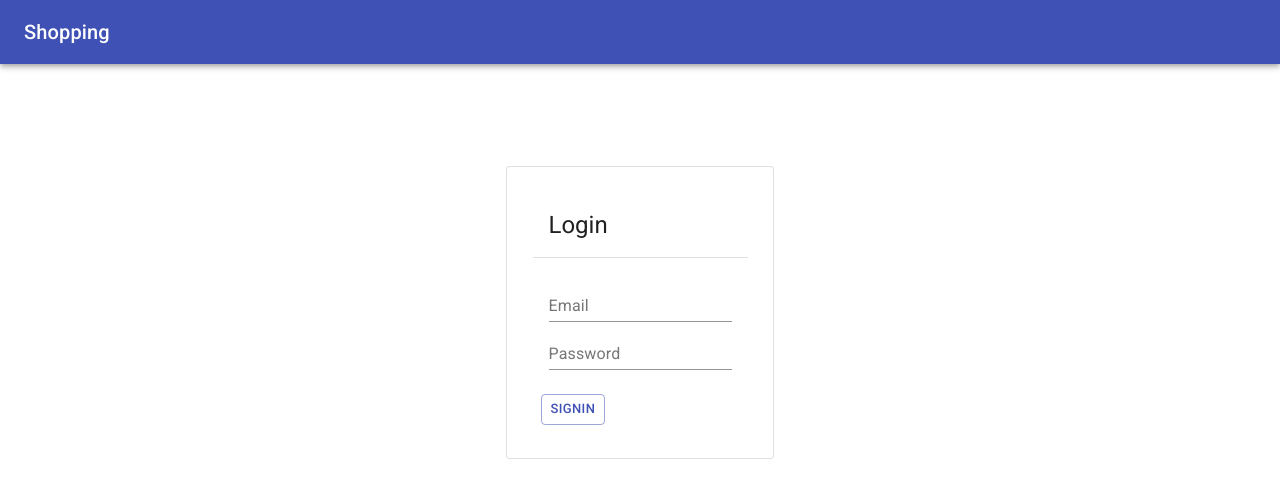
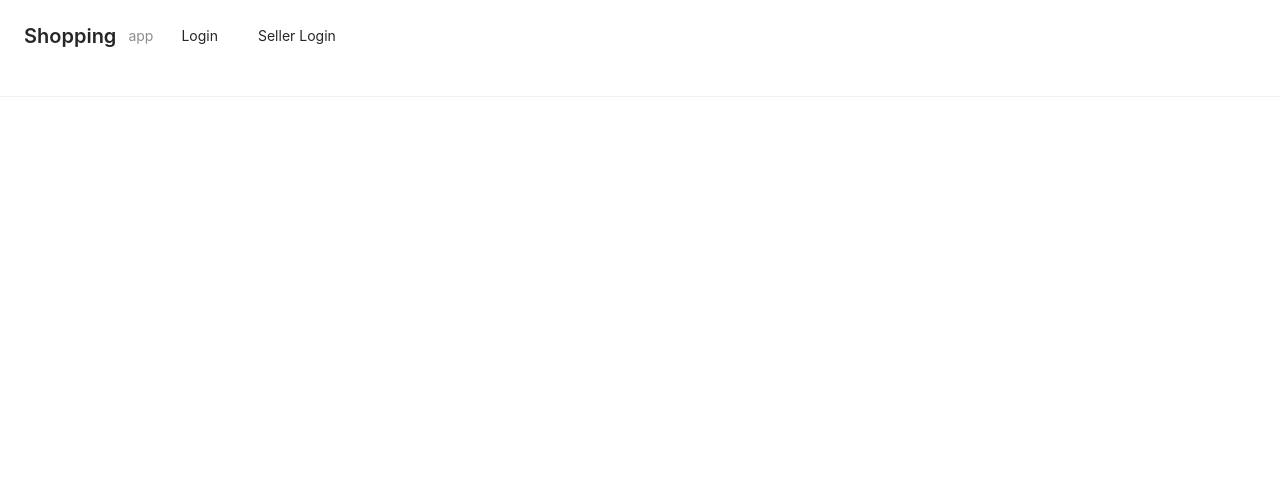
Before and after one commit to harshrai654/Shopping, a React (Create React App) app: page / in a window 1280 px wide. Shown: the top 498 px of the page. Built offline with nearby package versions, Linux system fonts and the light colour scheme.

Commit message:
Login form added

```diff
--- a/package.json
+++ b/package.json
@@ -3,12 +3,13 @@
   "version": "0.1.0",
   "private": true,
   "dependencies": {
-    "@material-ui/core": "^4.11.3",
     "@testing-library/jest-dom": "^5.11.9",
     "@testing-library/react": "^11.2.5",
     "@testing-library/user-event": "^12.6.3",
+    "antd": "^4.12.2",
     "react": "^17.0.1",
     "react-dom": "^17.0.1",
+    "react-router-dom": "^5.2.0",
     "react-scripts": "4.0.2",
     "web-vitals": "^1.1.0"
   },
--- a/src/App.js
+++ b/src/App.js
@@ -1,10 +1,15 @@
-import NewUser from "./Pages/NewUser";
+import Home from "./Pages/Home";
+import { BrowserRouter, Switch, Route } from "react-router-dom";
 
 function App() {
   return (
-    <>
-      <NewUser />
-    </>
+    <BrowserRouter>
+      <Switch>
+        <Route path="/" exact>
+          <Home />
+        </Route>
+      </Switch>
+    </BrowserRouter>
   );
 }
 
--- a/src/Components/LoginForm.js
+++ /dev/null
@@ -1,39 +0,0 @@
-import {
-  TextField,
-  Card,
-  CardContent,
-  CardActions,
-  Button,
-  Grid,
-  CardHeader,
-  Divider,
-} from "@material-ui/core";
-
-const LoginForm = () => {
-  return (
-    <Grid
-      container
-      alignContent="center"
-      justify="center"
-      style={{ marginTop: "8%" }}
-    >
-      <Card variant="outlined" style={{ padding: "2%" }}>
-        <CardHeader title="Login" />
-        <Divider />
-        <CardContent>
-          <TextField label="Email" type="email" />
-          <br />
-
-          <TextField label="Password" type="password" />
-        </CardContent>
-        <CardActions>
-          <Button size="small" variant="outlined" color="primary">
-            SignIn
-          </Button>
-        </CardActions>
-      </Card>
-    </Grid>
-  );
-};
-
-export default LoginForm;
--- /dev/null
+++ b/src/Components/Navbar.js
@@ -0,0 +1,46 @@
+import { useState } from "react";
+import { PageHeader, Button, Modal } from "antd";
+import GenForm from "./GenForm";
+
+const Navbar = () => {
+  const [loginState, setLoginState] = useState(false);
+  const [sellerLoginState, setSellerLoginState] = useState(false);
+
+  return (
+    <>
+      <PageHeader
+        title="Shopping"
+        subTitle="app"
+        ghost={false}
+        extra={[
+          <Button
+            onClick={() => setLoginState(!loginState)}
+            type="text"
+            key="0"
+          >
+            Login
+          </Button>,
+          <Button
+            onClick={() => setSellerLoginState(!sellerLoginState)}
+            type="text"
+            key="1"
+          >
+            Seller Login
+          </Button>,
+        ]}
+      />
+      <GenForm
+        title="Login"
+        visibility={loginState}
+        onCancel={() => setLoginState(!loginState)}
+      />
+      <GenForm
+        title="Seller Login"
+        visibility={sellerLoginState}
+        onCancel={() => setSellerLoginState(!sellerLoginState)}
+      />
+    </>
+  );
+};
+
+export default Navbar;
--- /dev/null
+++ b/src/Pages/Home.js
@@ -0,0 +1,15 @@
+import { Row, Col, Divider } from "antd";
+import Navbar from "../Components/Navbar";
+
+const Home = () => {
+  return (
+    <>
+      <Row>
+        <Navbar />
+        <Divider />
+      </Row>
+    </>
+  );
+};
+
+export default Home;
--- a/src/Pages/NewUser.js
+++ /dev/null
@@ -1,31 +0,0 @@
-import { AppBar, Toolbar, Typography } from "@material-ui/core";
-import { makeStyles } from "@material-ui/core/styles";
-import LoginForm from "../Components/LoginForm";
-
-const useStyles = makeStyles((theme) => ({
-  root: {
-    flexGrow: 1,
-  },
-  title: {
-    flexGrow: 1,
-  },
-}));
-
-const NewUser = () => {
-  const classes = useStyles();
-  console.log(classes);
-  return (
-    <div className={classes.root}>
-      <AppBar position="static">
-        <Toolbar>
-          <Typography variant="h6" className={classes.title}>
-            Shopping
-          </Typography>
-        </Toolbar>
-      </AppBar>
-      <LoginForm />
-    </div>
-  );
-};
-
-export default NewUser;
--- a/src/index.js
+++ b/src/index.js
@@ -1,6 +1,7 @@
 import React from "react";
 import ReactDOM from "react-dom";
 import "./index.css";
+import "antd/dist/antd.css";
 import App from "./App";
 
 ReactDOM.render(
```
Also changed, not shown: src/Components/Item.js (added), src/Components/Products.js (added), 1 other file (tests, documents, lock files or other folders).
